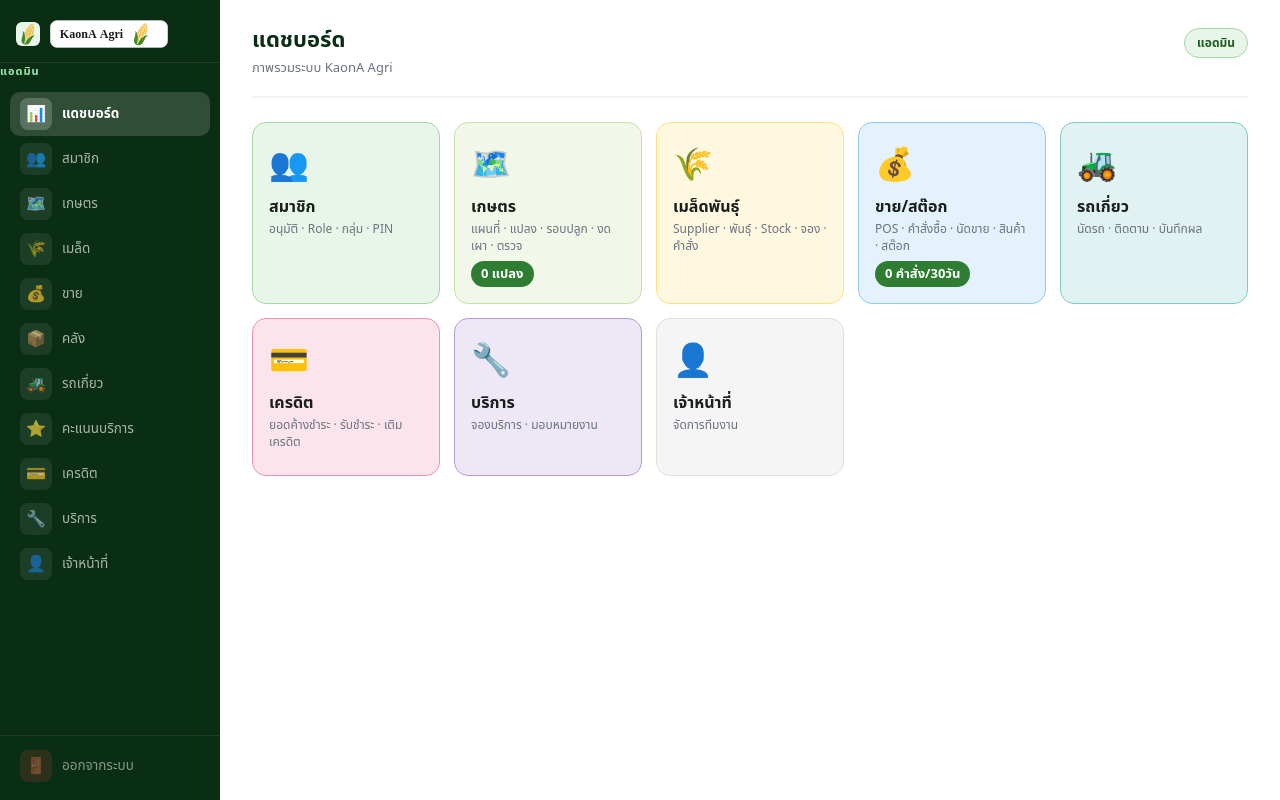
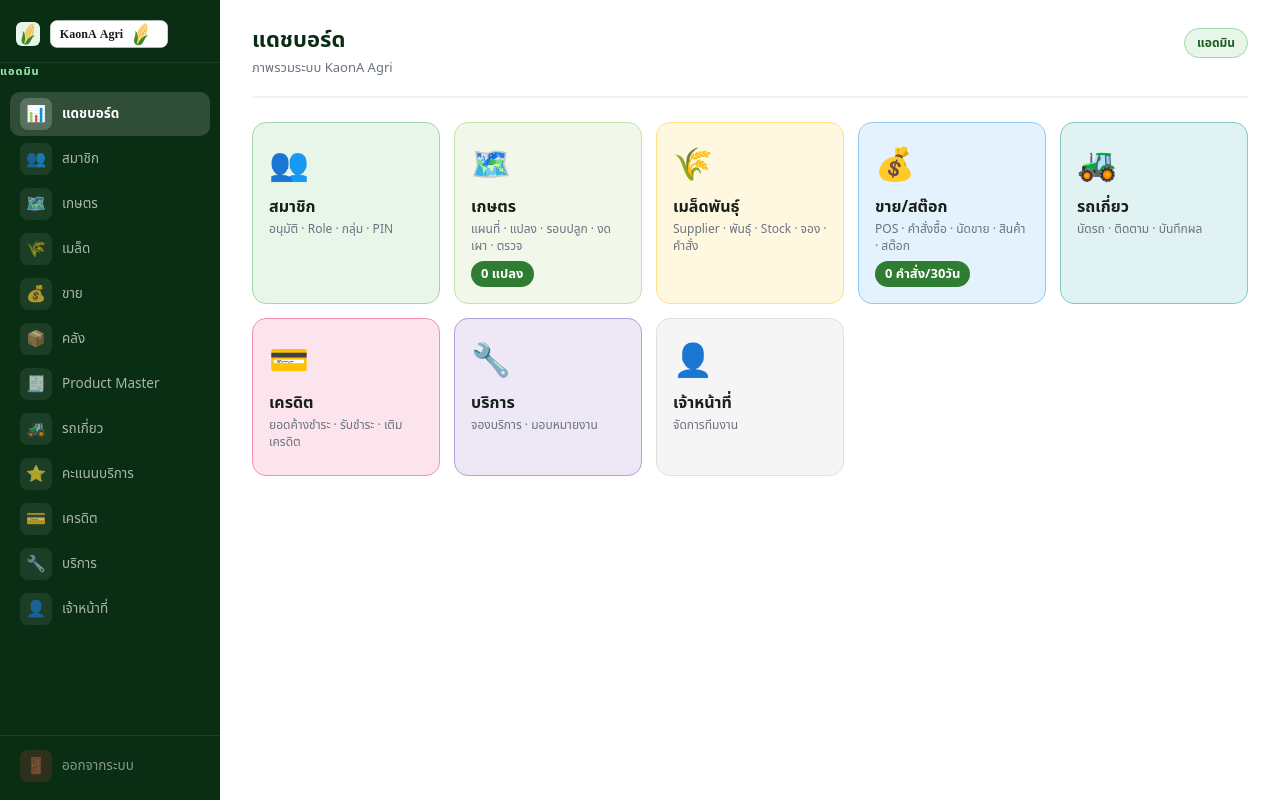
Before and after one commit to noikaona-sketch/KaonA-Agri, a Next.js app: page /admin in a window 1280 px wide. Built offline with nearby package versions, Linux system fonts and the light colour scheme; no server answers; the database is empty.

Commit message:
Add Product Master admin page for inventory receiving

```diff
--- a/src/shared/components/admin-web-shell.tsx
+++ b/src/shared/components/admin-web-shell.tsx
@@ -16,6 +16,7 @@ const ALL_NAV: NavItem[] = [
   { label: 'เมล็ด',    href: '/admin/seeds',     icon: '🌾' },
   { label: 'ขาย',      href: '/admin/sales',     icon: '💰' },
   { label: 'คลัง',     href: '/admin/stock',     icon: '📦' },
+  { label: 'Product Master', href: '/admin/product-master', icon: '🧾' },
   { label: 'รถเกี่ยว',    href: '/admin/harvest',  icon: '🚜' },
   { label: 'คะแนนบริการ', href: '/admin/ratings',  icon: '⭐' },
   { label: 'เครดิต',   href: '/admin/credit',    icon: '💳' },
@@ -24,13 +25,13 @@ const ALL_NAV: NavItem[] = [
 ];
 
 const DEPT_NAV: Record<string, string[]> = {
-  super_admin: ['แดชบอร์ด','สมาชิก','เกษตร','เมล็ด','ขาย','คลัง','รถเกี่ยว','คะแนนบริการ','เครดิต','บริการ','เจ้าหน้าที่'],
-  admin:       ['แดชบอร์ด','สมาชิก','เกษตร','เมล็ด','ขาย','คลัง','รถเกี่ยว','คะแนนบริการ','เครดิต','บริการ','เจ้าหน้าที่'],
+  super_admin: ['แดชบอร์ด','สมาชิก','เกษตร','เมล็ด','ขาย','คลัง','Product Master','รถเกี่ยว','คะแนนบริการ','เครดิต','บริการ','เจ้าหน้าที่'],
+  admin:       ['แดชบอร์ด','สมาชิก','เกษตร','เมล็ด','ขาย','คลัง','Product Master','รถเกี่ยว','คะแนนบริการ','เครดิต','บริการ','เจ้าหน้าที่'],
   field:       ['แดชบอร์ด','สมาชิก','เกษตร','รถเกี่ยว','คะแนนบริการ','บริการ'],
-  sales:       ['แดชบอร์ด','สมาชิก','เมล็ด','ขาย','คลัง','เครดิต'],
-  accounting:  ['แดชบอร์ด','ขาย','คลัง','เครดิต'],
-  finance:     ['แดชบอร์ด','ขาย','คลัง','เครดิต'],
-  stock:       ['แดชบอร์ด','เมล็ด','ขาย','คลัง'],
+  sales:       ['แดชบอร์ด','สมาชิก','เมล็ด','ขาย','คลัง','Product Master','เครดิต'],
+  accounting:  ['แดชบอร์ด','ขาย','คลัง','Product Master','เครดิต'],
+  finance:     ['แดชบอร์ด','ขาย','คลัง','Product Master','เครดิต'],
+  stock:       ['แดชบอร์ด','เมล็ด','ขาย','คลัง','Product Master'],
 };
 
 function getNavForDept(dept: string): NavItem[] {
```
Also changed, not shown: app/admin/product-master/page.tsx (added, +23 -0 lines), src/features/admin-stock/admin-stock-dashboard.tsx (+6 -1 lines).
